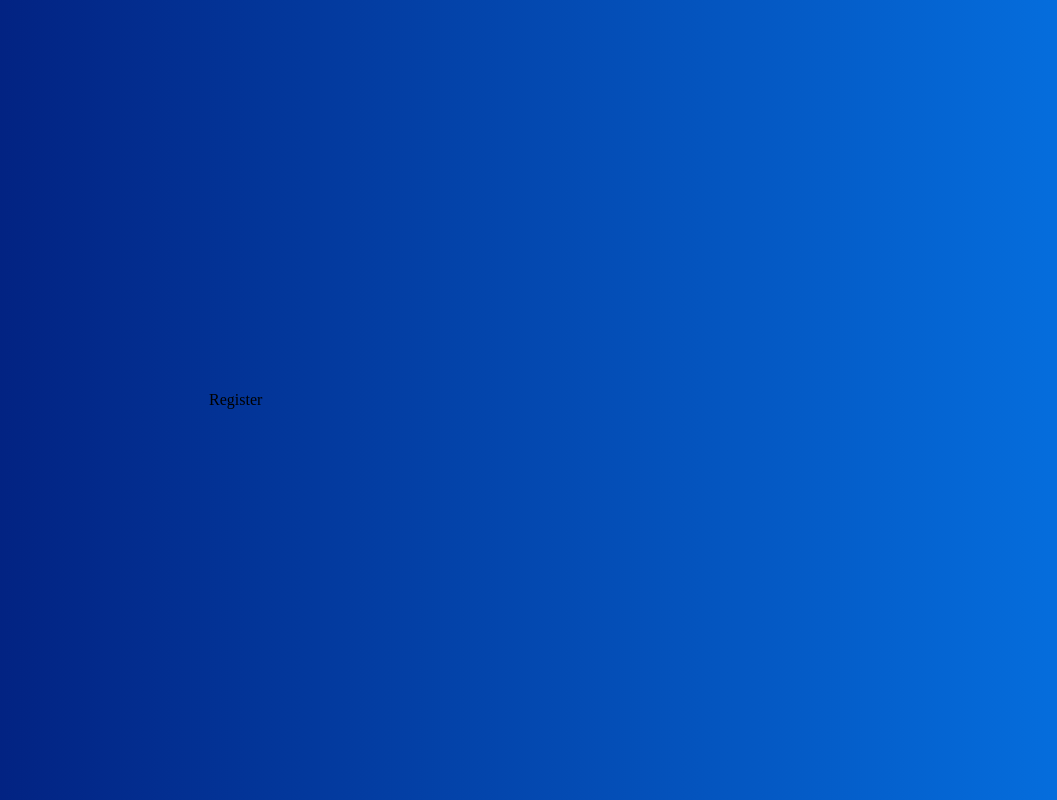
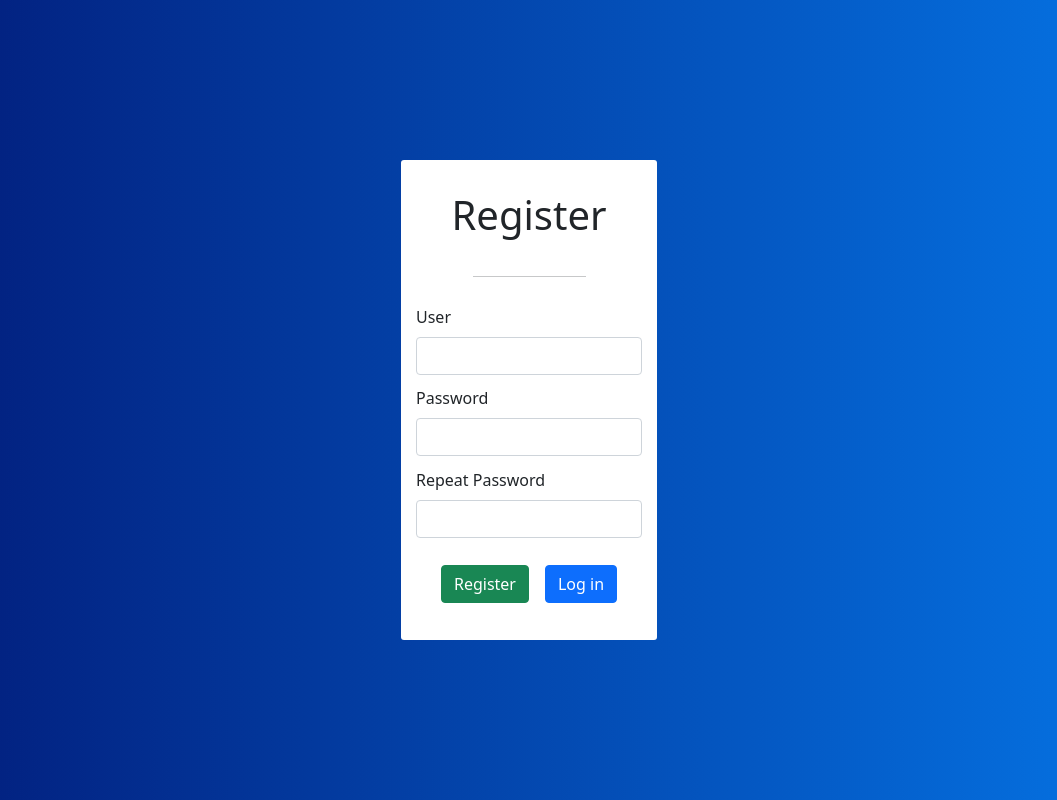
Before and after one commit to TomasSacripanti/TO-DO-APP, a React (Create React App) app in the folder client/: page /register in a window 1280 px wide. Shown: the whole page, without its empty margins (111-1168 px from the left). Built offline with nearby package versions, Linux system fonts and the light colour scheme.

Commit message:
Login and Register UI created

```diff
--- a/client/src/components/Home.css
+++ b/client/src/components/Home.css
@@ -1,4 +1,4 @@
-.container {
+.wrapper {
     width: 80%;
     display: flex;
     flex-direction: column;
--- a/client/src/components/Home.js
+++ b/client/src/components/Home.js
@@ -2,7 +2,7 @@ import "./Home.css";
 import AddTask from "./AddTask.js";
 
 function Home() {
-  return <div className="container">
+  return <div className="wrapper">
     <AddTask />
   </div>;
 }
--- a/client/src/components/Login.js
+++ b/client/src/components/Login.js
@@ -1,6 +1,8 @@
 import { useState } from "react";
 import "./RegisterLogin.css";
-import { Form, Button } from 'react-bootstrap';
+import "bootstrap/dist/css/bootstrap.min.css";
+import { Link } from "react-router-dom";
+import {Form, Button} from "react-bootstrap";
 
 const Login = () => {
   const [user, setUser] = useState("");
@@ -20,10 +22,14 @@ const Login = () => {
   };
 
   return (
-    <div className="container">
+    <div className="wrapper">
       <Form className="form">
+        <h1>
+          Sign In
+        </h1>
+        <hr className="w-50" />
         <Form.Group>
-          <Form.Label htmlFor="user"></Form.Label>
+          <Form.Label htmlFor="user">User</Form.Label>
           <Form.Control
             type="text"
             id="user"
@@ -33,7 +39,7 @@ const Login = () => {
           />
         </Form.Group>
         <Form.Group>
-          <Form.Label htmlFor="password"></Form.Label>
+          <Form.Label htmlFor="password">Password</Form.Label>
           <Form.Control
             type="password"
             id="password"
@@ -42,7 +48,14 @@ const Login = () => {
             onChange={handleInput}
           />
         </Form.Group>
-        <Button variant="primary">Primary</Button>
+        <Form.Group>
+          <Button variant="success" className="btn-success my-3 mx-2">
+            Log in
+          </Button>
+          <Link to="/register" className="btn btn-primary my-3 mx-2">
+            Register
+          </Link>
+        </Form.Group>
       </Form>
     </div>
   );
--- a/client/src/components/Register.js
+++ b/client/src/components/Register.js
@@ -1,10 +1,94 @@
-import React from 'react';
+import {useState} from "react";
 import "./RegisterLogin.css";
+import "bootstrap/dist/css/bootstrap.min.css";
+import { Link } from "react-router-dom";
+import { Form, Button } from "react-bootstrap";
+import Axios from "axios";
 
 const Register = () => {
+  const [user, setUser] = useState("");
+  const [password, setPassword] = useState("");
+  const [passwordRepeat, setPasswordRepeat] = useState("");
+
+  const handleInput = (e) => {
+    switch (e.target.id) {
+      case "user":
+        setUser(e.target.value);
+        break;
+      case "password":
+        setPassword(e.target.value);
+        break;
+      case "password-repeat":
+        setPasswordRepeat(e.target.value);
+        break;
+      default:
+        break;
+    }
+  };
+
+  const validateForm = (user, password) => {
+    if (!user.length >= 4 || !password.length >= 8) {
+      throwErrorMessage("Enter valid data!");
+      return;
+    }
+    saveUser(user, password);
+  }
+
+  const throwErrorMessage = (msg) => {
+    console.error(msg);
+  }
+
+  const saveUser = (user, password) => {
+    console.log(Axios);
+    console.log(`Saving user ${user} at backend`);
+  }
+
   return (
-    <div className="container">Register</div>
-  )
-}
+    <div className="wrapper">
+      <Form className="form">
+        <h1>Register</h1>
+        <hr className="w-50" />
+        <Form.Group>
+          <Form.Label htmlFor="user">User</Form.Label>
+          <Form.Control
+            type="text"
+            id="user"
+            name="user"
+            value={user}
+            onChange={handleInput}
+          />
+        </Form.Group>
+        <Form.Group>
+          <Form.Label htmlFor="password">Password</Form.Label>
+          <Form.Control
+            type="password"
+            id="password"
+            name="password"
+            value={password}
+            onChange={handleInput}
+          />
+        </Form.Group>
+        <Form.Group>
+          <Form.Label htmlFor="password">Repeat Password</Form.Label>
+          <Form.Control
+            type="password"
+            id="password-repeat"
+            name="password"
+            value={passwordRepeat}
+            onChange={handleInput}
+          />
+        </Form.Group>
+        <Form.Group>
+          <Button to="/" variant="success" className="btn-success my-3 mx-2" onClick={validateForm(user, password)}>
+            Register
+          </Button>
+          <Link to="/login" variant="primary" className="btn btn-primary my-3 mx-2">
+            Log in
+          </Link>
+        </Form.Group>
+      </Form>
+    </div>
+  );
+};
 
 export default Register;
--- a/client/src/components/RegisterLogin.css
+++ b/client/src/components/RegisterLogin.css
@@ -1,13 +1,23 @@
-.container {
-    width: 50%;
+.wrapper {
+    width: 80%;
     height: 100vh;
     display: flex;
+    align-items: center;
     justify-content: center;
 }
 
 .form {
-    width: 100%;
-    height: 500px;
+    width: 25%;
+    height: 480px;
+    display: flex;
+    flex-direction: column;
+    align-items: center;
+    justify-content: space-around;
     background-color: white;
-    color: #ccc;
+    padding: 15px;
+    border-radius: 3px;
 }
+
+.form > h1 {
+    margin: 10px;
+}
```
